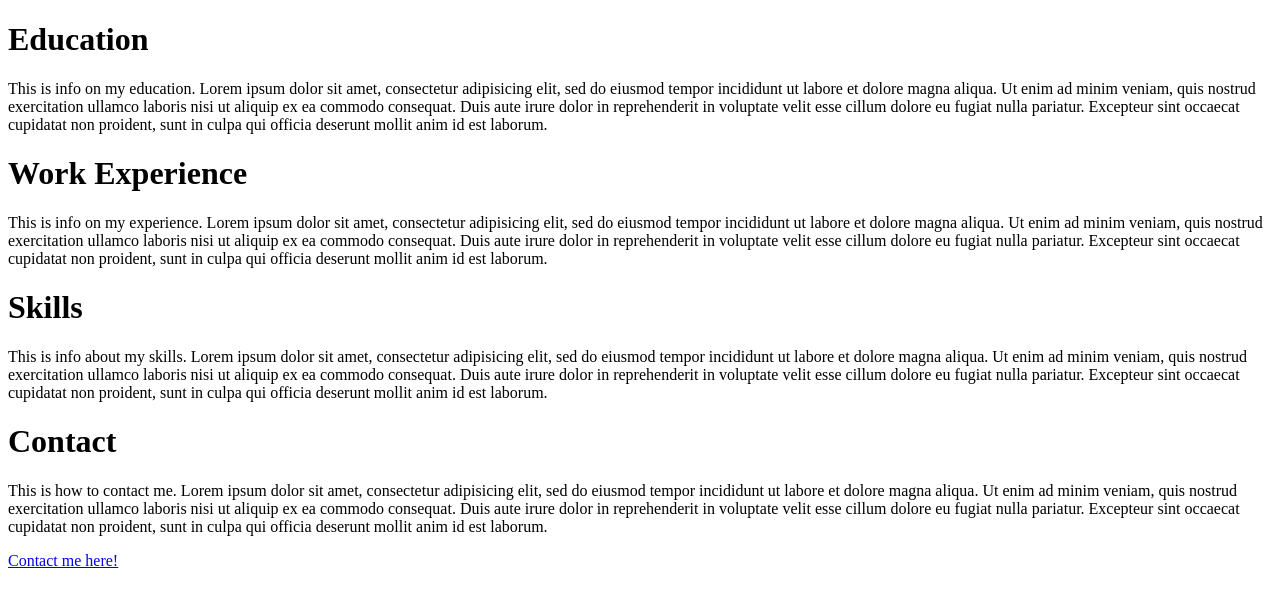
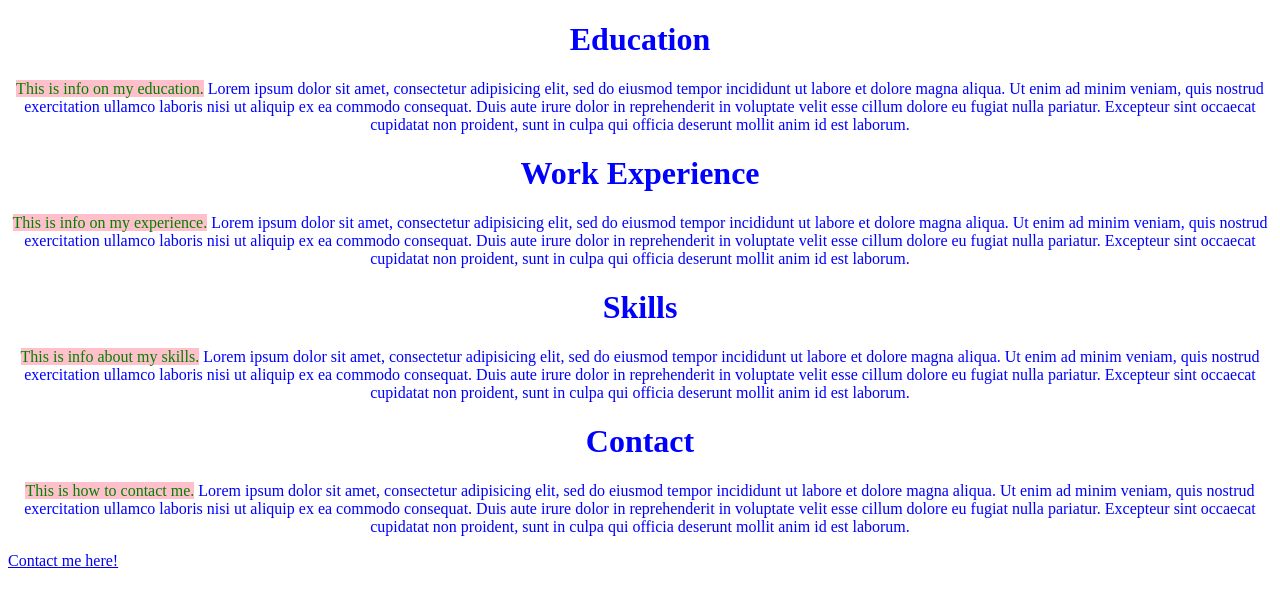
Before and after one commit to DLopez6877/practice-resume, a plain HTML site: page index.html in a window 1280 px wide. Drawn offline with Linux system fonts and the light colour scheme.

Commit message:
add styles to styles.css, add title to Contact.html, add span to index.html.

```diff
--- a/css/styles.css
+++ b/css/styles.css
@@ -0,0 +1,10 @@
+.categories {
+  text-align: center;
+  color: blue;
+
+}
+
+.a {
+  color: green;
+  background-color: pink;
+}
--- a/index.html
+++ b/index.html
@@ -5,22 +5,24 @@
     <link rel="stylesheet" href="css/styles.css" type="text/css">
   </head>
   <body>
+    <div class="categories">
       <h1>Education</h1>
       <p>
-      This is info on my education. Lorem ipsum dolor sit amet, consectetur adipisicing elit, sed do eiusmod tempor incididunt ut labore et dolore magna aliqua. Ut enim ad minim veniam, quis nostrud exercitation ullamco laboris nisi ut aliquip ex ea commodo consequat. Duis aute irure dolor in reprehenderit in voluptate velit esse cillum dolore eu fugiat nulla pariatur. Excepteur sint occaecat cupidatat non proident, sunt in culpa qui officia deserunt mollit anim id est laborum.
+        <span class="a">This is info on my education.</span> Lorem ipsum dolor sit amet, consectetur adipisicing elit, sed do eiusmod tempor incididunt ut labore et dolore magna aliqua. Ut enim ad minim veniam, quis nostrud exercitation ullamco laboris nisi ut aliquip ex ea commodo consequat. Duis aute irure dolor in reprehenderit in voluptate velit esse cillum dolore eu fugiat nulla pariatur. Excepteur sint occaecat cupidatat non proident, sunt in culpa qui officia deserunt mollit anim id est laborum.
       </p>
       <h1>Work Experience</h1>
       <p>
-      This is info on my experience. Lorem ipsum dolor sit amet, consectetur adipisicing elit, sed do eiusmod tempor incididunt ut labore et dolore magna aliqua. Ut enim ad minim veniam, quis nostrud exercitation ullamco laboris nisi ut aliquip ex ea commodo consequat. Duis aute irure dolor in reprehenderit in voluptate velit esse cillum dolore eu fugiat nulla pariatur. Excepteur sint occaecat cupidatat non proident, sunt in culpa qui officia deserunt mollit anim id est laborum.
+        <span class="a">This is info on my experience.</span> Lorem ipsum dolor sit amet, consectetur adipisicing elit, sed do eiusmod tempor incididunt ut labore et dolore magna aliqua. Ut enim ad minim veniam, quis nostrud exercitation ullamco laboris nisi ut aliquip ex ea commodo consequat. Duis aute irure dolor in reprehenderit in voluptate velit esse cillum dolore eu fugiat nulla pariatur. Excepteur sint occaecat cupidatat non proident, sunt in culpa qui officia deserunt mollit anim id est laborum.
       </p>
       <h1>Skills</h1>
       <p>
-      This is info about my skills. Lorem ipsum dolor sit amet, consectetur adipisicing elit, sed do eiusmod tempor incididunt ut labore et dolore magna aliqua. Ut enim ad minim veniam, quis nostrud exercitation ullamco laboris nisi ut aliquip ex ea commodo consequat. Duis aute irure dolor in reprehenderit in voluptate velit esse cillum dolore eu fugiat nulla pariatur. Excepteur sint occaecat cupidatat non proident, sunt in culpa qui officia deserunt mollit anim id est laborum.
+        <span class="a">This is info about my skills.</span> Lorem ipsum dolor sit amet, consectetur adipisicing elit, sed do eiusmod tempor incididunt ut labore et dolore magna aliqua. Ut enim ad minim veniam, quis nostrud exercitation ullamco laboris nisi ut aliquip ex ea commodo consequat. Duis aute irure dolor in reprehenderit in voluptate velit esse cillum dolore eu fugiat nulla pariatur. Excepteur sint occaecat cupidatat non proident, sunt in culpa qui officia deserunt mollit anim id est laborum.
       </p>
       <h1>Contact</h1>
       <p>
-      This is how to contact me. Lorem ipsum dolor sit amet, consectetur adipisicing elit, sed do eiusmod tempor incididunt ut labore et dolore magna aliqua. Ut enim ad minim veniam, quis nostrud exercitation ullamco laboris nisi ut aliquip ex ea commodo consequat. Duis aute irure dolor in reprehenderit in voluptate velit esse cillum dolore eu fugiat nulla pariatur. Excepteur sint occaecat cupidatat non proident, sunt in culpa qui officia deserunt mollit anim id est laborum.
+        <span class="a">This is how to contact me.</span> Lorem ipsum dolor sit amet, consectetur adipisicing elit, sed do eiusmod tempor incididunt ut labore et dolore magna aliqua. Ut enim ad minim veniam, quis nostrud exercitation ullamco laboris nisi ut aliquip ex ea commodo consequat. Duis aute irure dolor in reprehenderit in voluptate velit esse cillum dolore eu fugiat nulla pariatur. Excepteur sint occaecat cupidatat non proident, sunt in culpa qui officia deserunt mollit anim id est laborum.
       </p>
+    </div>
     <a href="contact.html">Contact me here!</a>
   </body>
 </html>
```
Also changed, not shown: contact.html (+2 -1 lines). Lines whose indentation alone changed are shown as unchanged.
